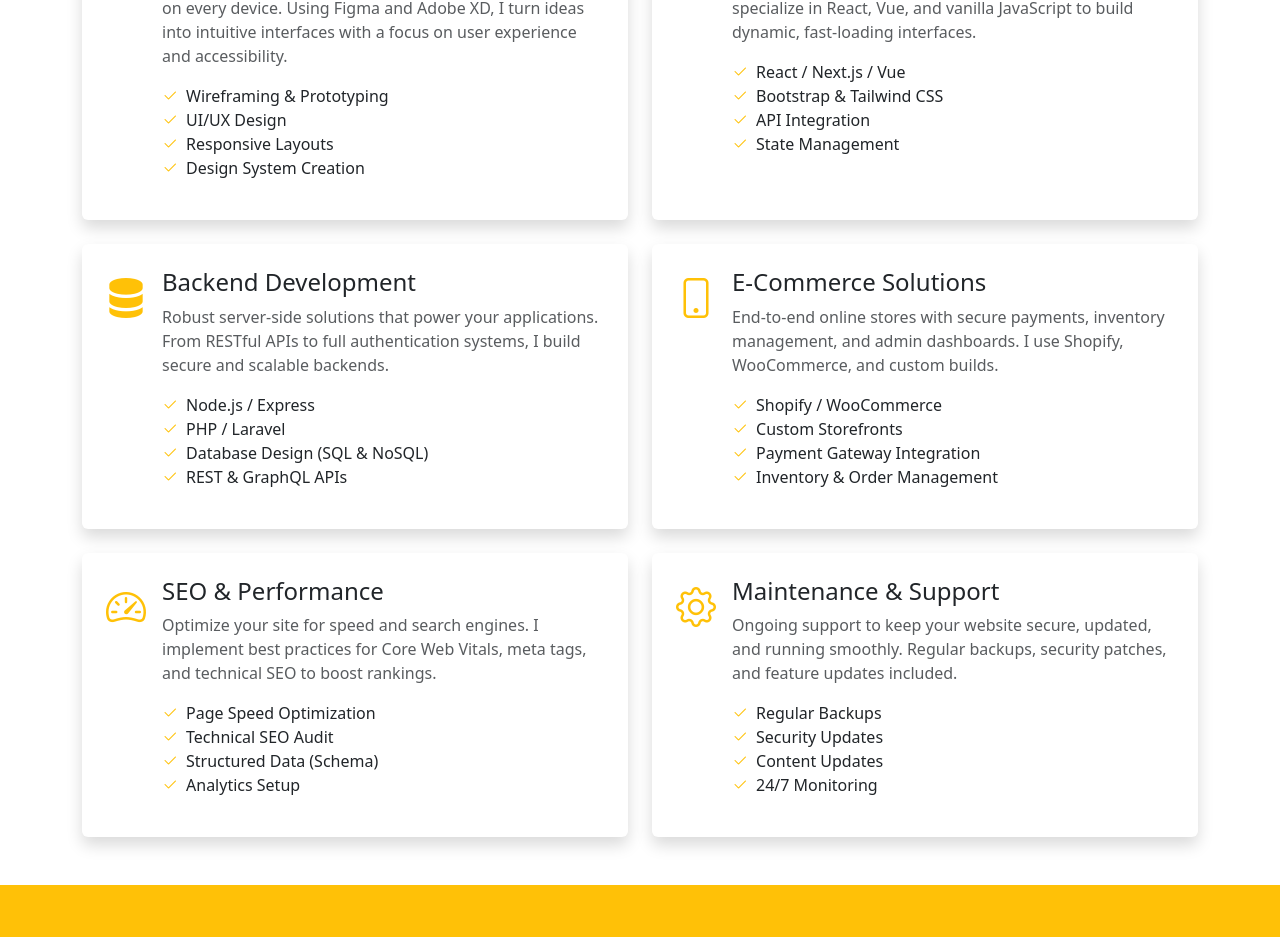
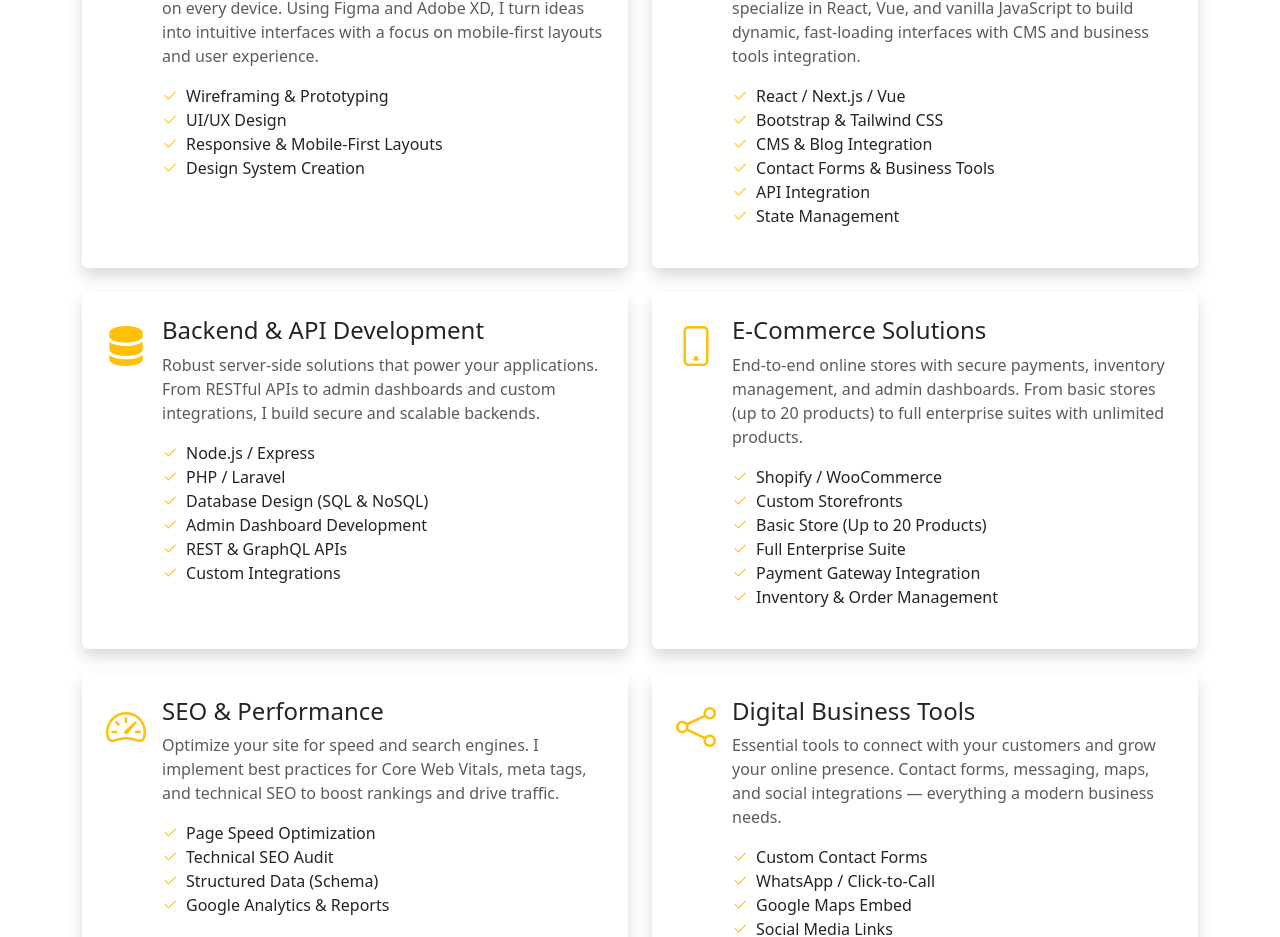
Before and after one commit to mangeshghodke/portfolio, a React (Vite) app: page /portfolio/services in a window 1280 px wide. Shown: the part 513-1450 px from the top of the page. Built offline with nearby package versions, Linux system fonts and the light colour scheme.

Commit message:
Align services page with updated pricing plans

```diff
--- a/src/pages/Services.jsx
+++ b/src/pages/Services.jsx
@@ -5,43 +5,49 @@ const services = [
   {
     icon: 'bi-laptop',
     title: 'Web Design',
-    desc: 'I craft pixel-perfect, responsive designs that look stunning on every device. Using Figma and Adobe XD, I turn ideas into intuitive interfaces with a focus on user experience and accessibility.',
+    desc: 'I craft pixel-perfect, responsive designs that look stunning on every device. Using Figma and Adobe XD, I turn ideas into intuitive interfaces with a focus on mobile-first layouts and user experience.',
     features: [
       'Wireframing & Prototyping',
       'UI/UX Design',
-      'Responsive Layouts',
+      'Responsive & Mobile-First Layouts',
       'Design System Creation',
     ],
   },
   {
     icon: 'bi-code-square',
     title: 'Frontend Development',
-    desc: 'Bringing designs to life with clean, performant code. I specialize in React, Vue, and vanilla JavaScript to build dynamic, fast-loading interfaces.',
+    desc: 'Bringing designs to life with clean, performant code. I specialize in React, Vue, and vanilla JavaScript to build dynamic, fast-loading interfaces with CMS and business tools integration.',
     features: [
       'React / Next.js / Vue',
       'Bootstrap & Tailwind CSS',
+      'CMS & Blog Integration',
+      'Contact Forms & Business Tools',
       'API Integration',
       'State Management',
     ],
   },
   {
     icon: 'bi-server',
-    title: 'Backend Development',
-    desc: 'Robust server-side solutions that power your applications. From RESTful APIs to full authentication systems, I build secure and scalable backends.',
+    title: 'Backend & API Development',
+    desc: 'Robust server-side solutions that power your applications. From RESTful APIs to admin dashboards and custom integrations, I build secure and scalable backends.',
     features: [
       'Node.js / Express',
       'PHP / Laravel',
       'Database Design (SQL & NoSQL)',
+      'Admin Dashboard Development',
       'REST & GraphQL APIs',
+      'Custom Integrations',
     ],
   },
   {
     icon: 'bi-phone',
     title: 'E-Commerce Solutions',
-    desc: 'End-to-end online stores with secure payments, inventory management, and admin dashboards. I use Shopify, WooCommerce, and custom builds.',
+    desc: 'End-to-end online stores with secure payments, inventory management, and admin dashboards. From basic stores (up to 20 products) to full enterprise suites with unlimited products.',
     features: [
       'Shopify / WooCommerce',
       'Custom Storefronts',
+      'Basic Store (Up to 20 Products)',
+      'Full Enterprise Suite',
       'Payment Gateway Integration',
       'Inventory & Order Management',
     ],
@@ -49,19 +55,37 @@ const services = [
   {
     icon: 'bi-speedometer2',
     title: 'SEO & Performance',
-    desc: 'Optimize your site for speed and search engines. I implement best practices for Core Web Vitals, meta tags, and technical SEO to boost rankings.',
+    desc: 'Optimize your site for speed and search engines. I implement best practices for Core Web Vitals, meta tags, and technical SEO to boost rankings and drive traffic.',
     features: [
       'Page Speed Optimization',
       'Technical SEO Audit',
       'Structured Data (Schema)',
-      'Analytics Setup',
+      'Google Analytics & Reports',
+    ],
+  },
+  {
+    icon: 'bi-share',
+    title: 'Digital Business Tools',
+    desc: 'Essential tools to connect with your customers and grow your online presence. Contact forms, messaging, maps, and social integrations — everything a modern business needs.',
+    features: [
+      'Custom Contact Forms',
+      'WhatsApp / Click-to-Call',
+      'Google Maps Embed',
+      'Social Media Links',
+      'Google Analytics Setup',
     ],
   },
   {
     icon: 'bi-gear',
     title: 'Maintenance & Support',
-    desc: 'Ongoing support to keep your website secure, updated, and running smoothly. Regular backups, security patches, and feature updates included.',
-    features: ['Regular Backups', 'Security Updates', 'Content Updates', '24/7 Monitoring'],
+    desc: 'Ongoing support to keep your website secure, updated, and running smoothly. Regular backups, security patches, and priority support with a dedicated project manager available.',
+    features: [
+      'Regular Backups & Security Updates',
+      'Content Updates',
+      'Domain & Hosting Assistance',
+      'Priority Support (24/7)',
+      'Dedicated Project Manager',
+    ],
   },
 ];
 
```
